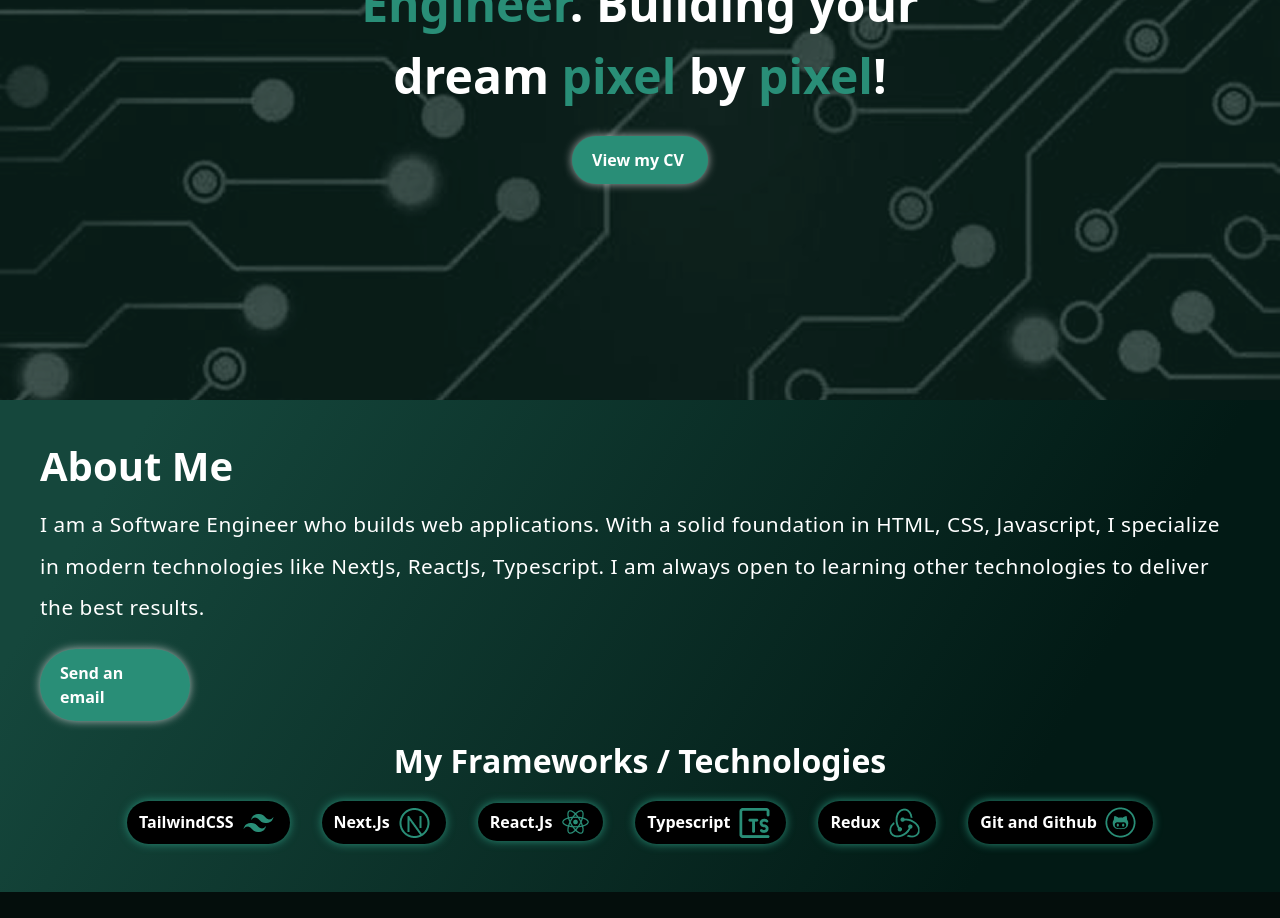
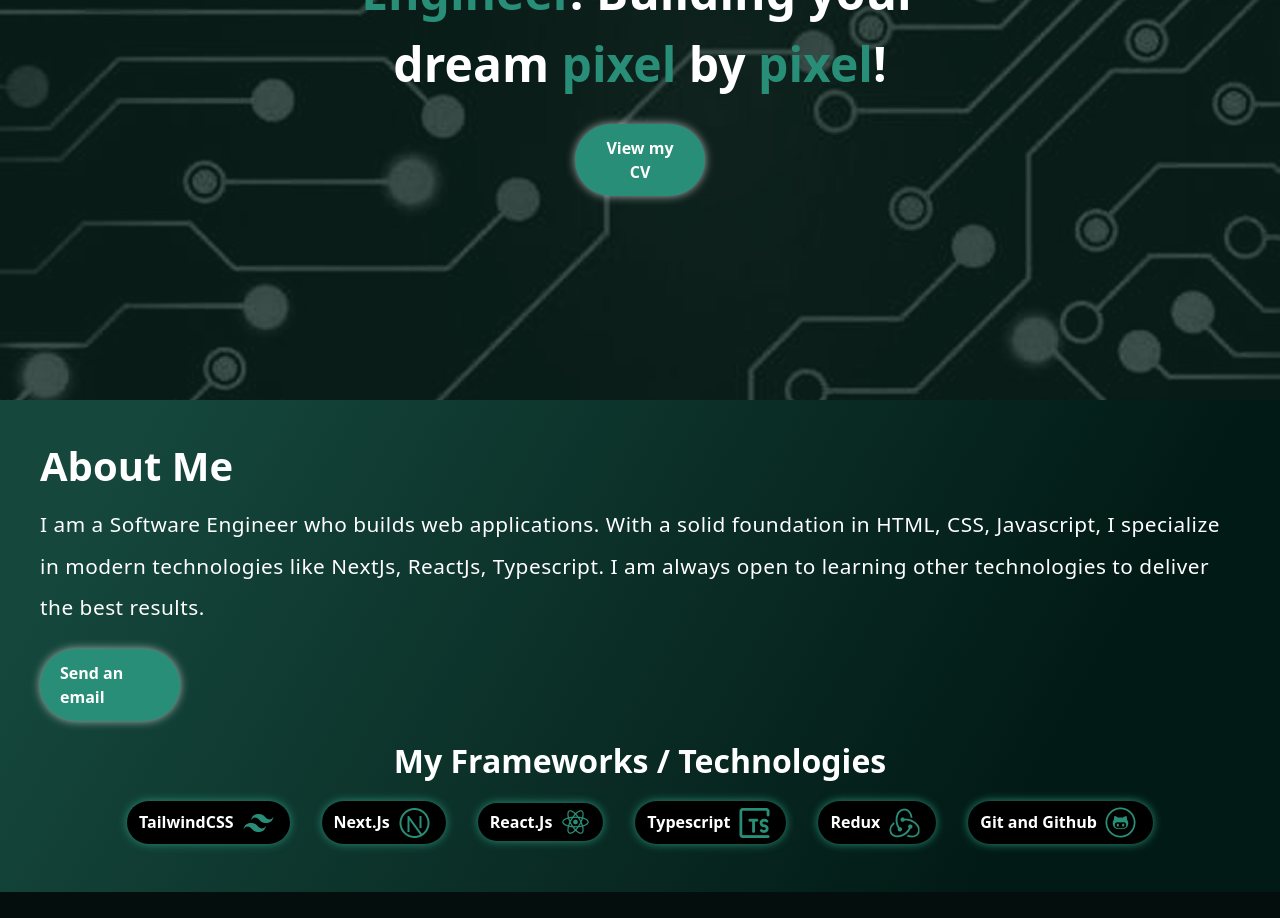
Before and after one commit to Error-at-night/My-Portfolio, a React (Vite) app: page / in a window 1280 px wide. Shown: the part 320-1238 px from the top of the page. Built offline with nearby package versions, Linux system fonts and the light colour scheme.

Commit message:
removed the arrow beside send an email button

```diff
--- a/src/components/AboutMe.jsx
+++ b/src/components/AboutMe.jsx
@@ -13,7 +13,7 @@ function AboutMe() {
           technologies to deliver the best results.
         </p>
         <div className="mt-5">
-          <Link to="mailto: olayemisuccess7@gmail.com" className="max-w-[150px] flex items-center justify-between px-5 pt-3 pb-3 bg-[#298E77]
+          <Link to="mailto: olayemisuccess7@gmail.com" className="max-w-[140px] flex items-center justify-between px-5 pt-3 pb-3 bg-[#298E77]
             text-white font-extrabold rounded-full cursor-pointer shadow-[0_0_10px_#D9D9D9C9] hover:shadow-[0_0_20px_#D9D9D9C9]
             transition-shadow duration-300"
           >
--- a/src/components/Header.jsx
+++ b/src/components/Header.jsx
@@ -15,7 +15,7 @@ function Header() {
             Hey, I am a <span className="text-[#298E77]">Software Engineer</span>.
             Building your dream <span className="text-[#298E77]">pixel</span> by <span className="text-[#298E77]">pixel</span>!
           </h1>
-          <a className="flex justify-between items-center max-w-[136px] mx-auto mt-6 px-5 pe-2 pt-3 pb-3 bg-[#298E77]
+          <a className="flex justify-between items-center max-w-[130px] mx-auto mt-6 px-5 pt-3 pb-3 bg-[#298E77]
             text-white font-extrabold rounded-full cursor-pointer shadow-[0_0_10px_#D9D9D9C9]
             hover:shadow-[0_0_20px_#D9D9D9C9] transition-shadow duration-300"
             href={cv}
```
